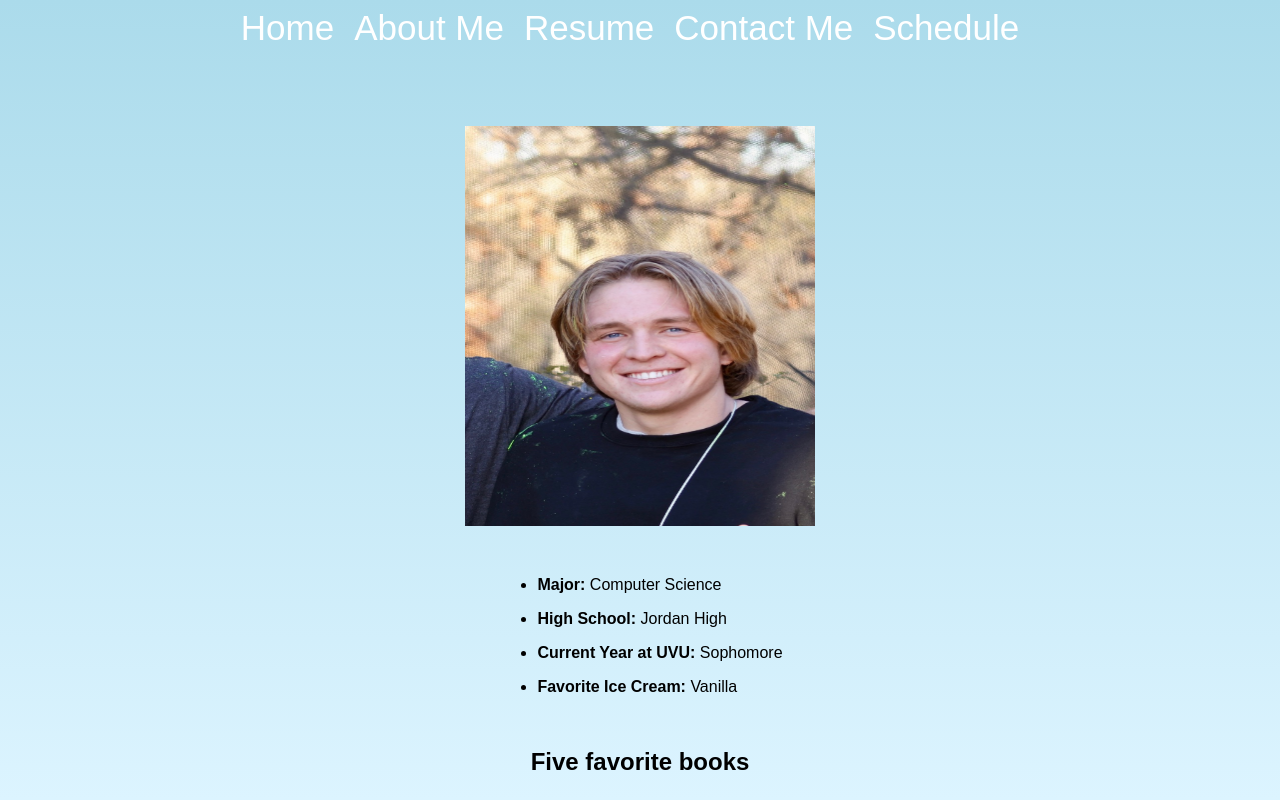
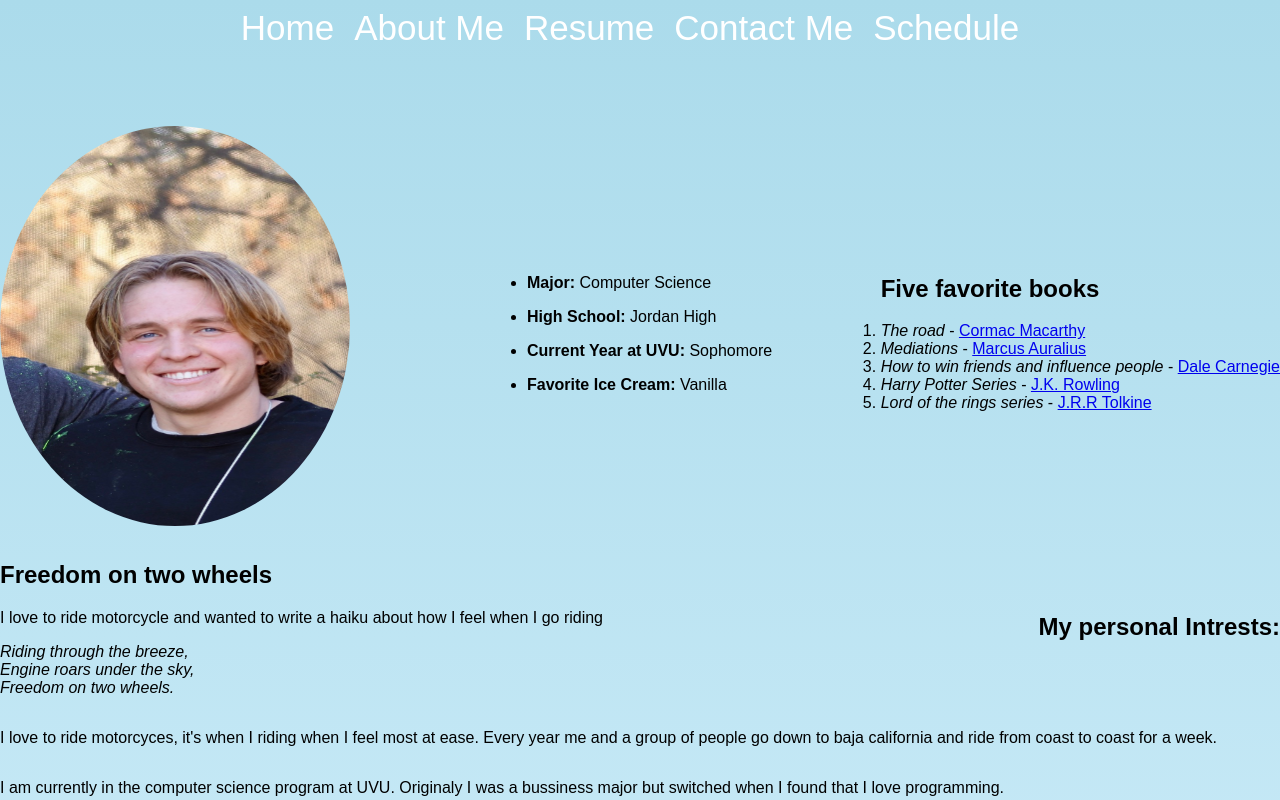
Before and after one commit to MattHamp21/Cs-Web-Programming---About-me, a plain HTML site: page aboutMe.html in a window 1280 px wide. Shown: the top 800 px of the page. Drawn offline with Linux system fonts and the light colour scheme.

Commit message:
changes the about me html and css

```diff
--- a/CSS/aboutMe.css
+++ b/CSS/aboutMe.css
@@ -1,6 +1,6 @@
 body {
   margin: 0;
-  height: 100vh;
+  height: 200vh;
   background: linear-gradient(rgba(171, 219, 235), rgb(220, 244, 255));
   font-family: Arial, Helvetica, sans-serif;
 }
@@ -18,12 +18,17 @@ nav {
   animation: fadeInNav 1s ease-in-out 0s forwards; /* Animation for nav */
 }
 .main-div {
-  /* Add top margin if necessary */
-  margin-top: 70px; /* Adjust based on the actual height of your nav */
+  margin-top: 70px;
   display: flex;
-  justify-content: center; /* Center content horizontally */
-  flex-direction: column; /* Stack children vertically */
-  align-items: center; /* Center children horizontally */
+  justify-content: space-between;
+  flex-direction: row;
+  align-items: center;
+  flex-wrap: wrap;
+  padding: auto;
+}
+img {
+  border-radius: 50%; /* Circular image */
+  margin-bottom: 15px;
 }
 
 nav ul {
--- a/aboutMe.html
+++ b/aboutMe.html
@@ -36,8 +36,8 @@
           </li>
         </ul>
 
-        <h2>Five favorite books</h2>
         <ol>
+          <h2>Five favorite books</h2>
           <li>
             <em>The road</em> -
             <a href="https://en.wikipedia.org/wiki/Cormac_McCarthy"
@@ -70,7 +70,7 @@
         <h2>Freedom on two wheels</h2>
         <p>I love to ride motorcycle and wanted to write a haiku about how I feel when I go riding</p>
         <p>
-          <em>
+          <em style="text-align:center">
             Riding through the breeze,<br />
             Engine roars under the sky,<br />
             Freedom on two wheels.<br />
@@ -78,7 +78,7 @@
         </p>
       </div>
 
-        <h2>My personal Intrests</h2>
+        <h2>My personal Intrests: </h2>
         <p>I love to ride motorcyces, it's when I riding when I feel most at ease. Every year me and a group of people go down to baja california and ride from coast to coast for a week.</p>
         <p>I am currently in the computer science program at UVU. Originaly I was a bussiness major but switched when I found that I love programming. </p>
         <p>I love to travel and spend time out of my comfort zone. I would love to go to europe to travel, and would enjoy getting to know the diffrent cultures.</p>
```
